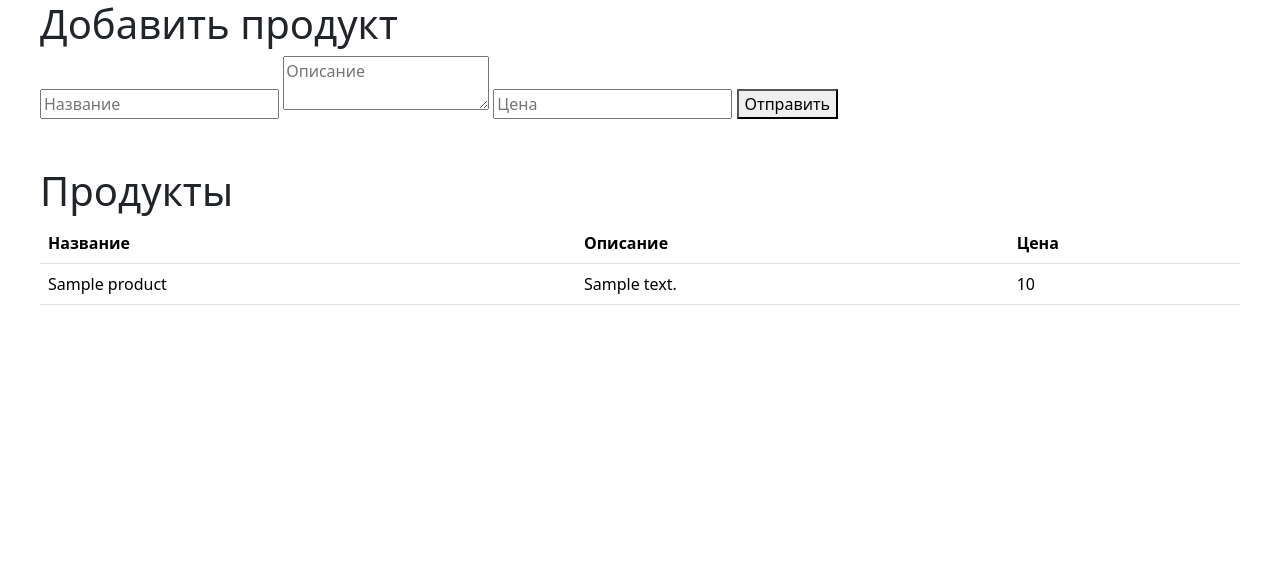
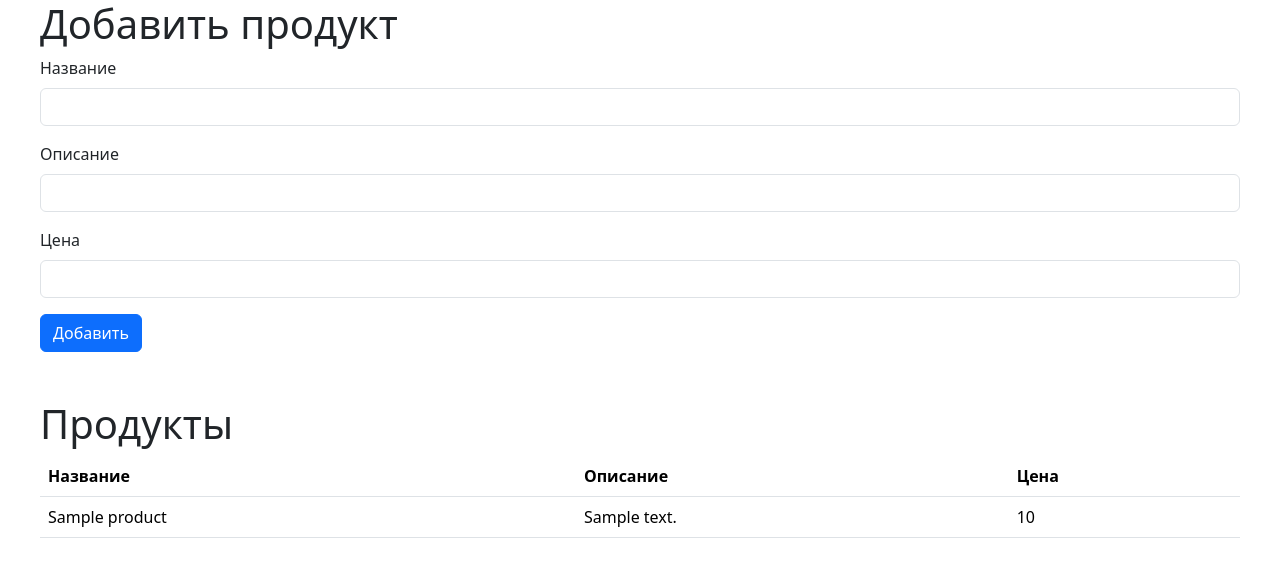
Before and after one commit to Liza1040/Brendwall_test_project, a Django app: template app/templates/main.html in a window 1280 px wide. Shown: the top 577 px of the page. Run offline with Django 3.2, Linux system fonts and the light colour scheme; the template is opened without the code that fills it: most values are stand-ins (such as "Sample title", 1, 10 or a date in 2020).

Commit message:
create post request

```diff
--- a/app/static/main.js
+++ b/app/static/main.js
@@ -1,13 +1,13 @@
 function submitForm() {
-    const form = document.getElementById('productForm');
-    const formData = new FormData(form);
-    console.log(formData)
+    event.preventDefault()
+    const name = document.getElementById('name')
+    const description = document.getElementById('description')
+    const price = document.getElementById('price')
     const product = {
-        name: formData.get('name'),
-        description: formData.get('description'),
-        price: formData.get('price')
+        name: name.value,
+        description: description.value,
+        price: price.value
     };
-    console.log(product)
     fetch('http://127.0.0.1:8000/products/', {
         method: 'POST',
         headers: {
@@ -43,3 +43,5 @@ function displayProducts(products) {
 }
 
 fetchProducts();
+const addForm = document.getElementById('productForm')
+addForm.addEventListener('submit', submitForm)
--- a/app/templates/main.html
+++ b/app/templates/main.html
@@ -10,26 +10,20 @@
 <body class="main-page">
   <h1>Добавить продукт</h1>
   <form id="productForm">
-    <input type="text" id="name" placeholder="Название" required>
-    <textarea id="description" placeholder="Описание" required></textarea>
-    <input type="number" id="price" placeholder="Цена" step="0.01" required>
-    <button type="button" onclick="submitForm()">Отправить</button>
-</form>
-<!--  <form id="productForm">-->
-<!--    <div class="mb-3">-->
-<!--      <label for="name" class="form-label">Название</label>-->
-<!--      <input type="text" class="form-control" id="name">-->
-<!--    </div>-->
-<!--    <div class="mb-3">-->
-<!--      <label for="description" class="form-label">Описание</label>-->
-<!--      <input type="text" class="form-control" id="description">-->
-<!--    </div>-->
-<!--    <div class="mb-3">-->
-<!--      <label for="price" class="form-label">Цена</label>-->
-<!--      <input type="number" class="form-control" id="price">-->
-<!--    </div>-->
-<!--    <button type="submit" class="btn btn-primary">Добавить</button>-->
-<!--  </form>-->
+    <div class="mb-3">
+      <label for="name" class="form-label">Название</label>
+      <input type="text" class="form-control" id="name">
+    </div>
+    <div class="mb-3">
+      <label for="description" class="form-label">Описание</label>
+      <input type="text" class="form-control" id="description">
+    </div>
+    <div class="mb-3">
+      <label for="price" class="form-label">Цена</label>
+      <input type="number" class="form-control" id="price">
+    </div>
+    <button type="submit" class="btn btn-primary">Добавить</button>
+  </form>
   <br>
   <br>
   <h1>Продукты</h1>
```
